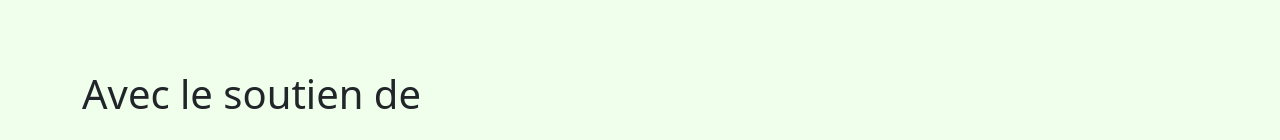
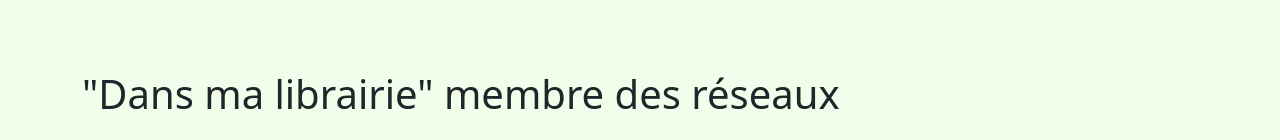
Before and after one commit to paul-mesnilgrente/dml, a React (Create React App) app: page / in a window 1280 px wide. Shown: the part 4835-4975 px from the top of the page. Built offline with nearby package versions, Linux system fonts and the light colour scheme.

Commit message:
feat: updated wording on Support.js

```diff
--- a/src/Support.js
+++ b/src/Support.js
@@ -26,5 +26,10 @@
     },
   ];
 
-  return <LogoSection title="Avec le soutien de" logos={supporters} />;
+  return (
+    <LogoSection
+      title='"Dans ma librairie" membre des réseaux'
+      logos={supporters}
+    />
+  );
 }
```
